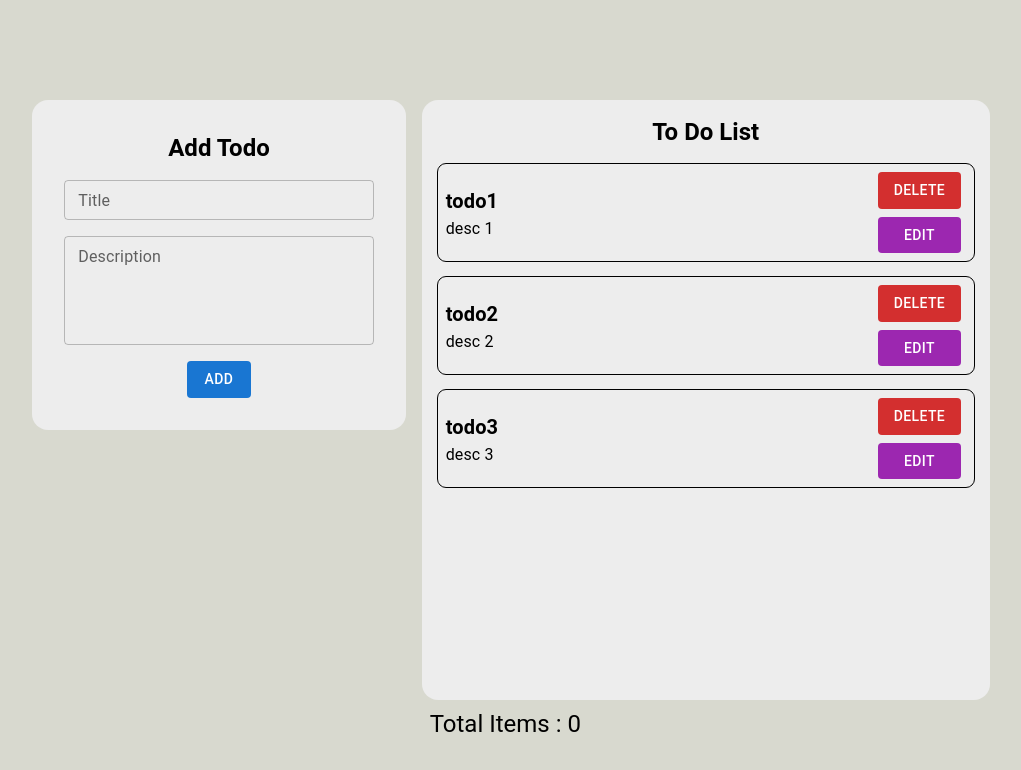
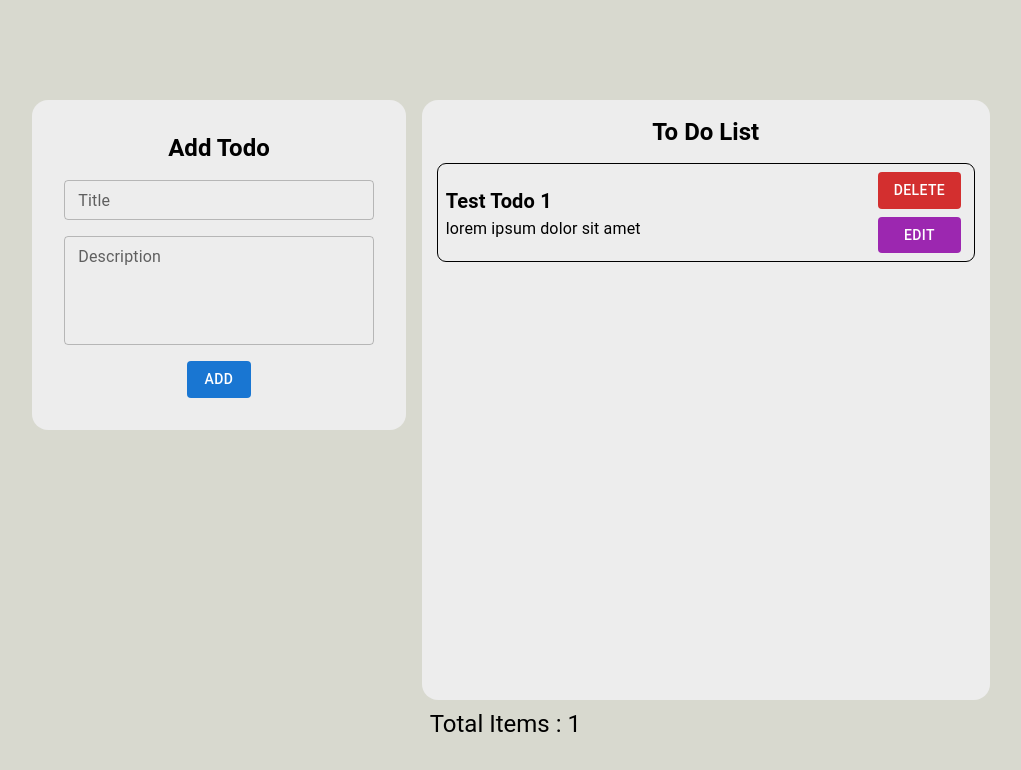
Before and after one commit to aldimenur/simple-todo-app, a React (Create React App) app: page / in a window 1280 px wide. Shown: the top 770 px of the page, without its empty margins (129-1150 px from the left). Built offline with nearby package versions, Linux system fonts and the light colour scheme.

Commit message:
add delete and total items function

```diff
--- a/src/components/AddTodo.js
+++ b/src/components/AddTodo.js
@@ -10,19 +10,27 @@ import { addTodo } from "../redux/todoSlice";
 import FormGroup from "@mui/material/FormGroup";
 
 const AddTodo = () => {
-  const [title, setTitle] = useState();
-  const [desc, setDesc] = useState();
+  const [title, setTitle] = useState("");
+  const [desc, setDesc] = useState("");
+  const [id, setId] = useState();
 
   const dispatch = useDispatch();
 
   const onSubmit = (event) => {
     event.preventDefault();
+
+    if (title !== "" && desc !== "") {
       dispatch(
         addTodo({
           title: title,
           desc: desc,
         })
       );
+      setTitle("");
+      setDesc("");
+    } else {
+      alert("Title and Description must be filled");
+    }
   };
 
   return (
--- /dev/null
+++ b/src/components/TodoItem.js
@@ -0,0 +1,60 @@
+import Button from "@mui/material/Button";
+import Typography from "@mui/material/Typography";
+import Box from "@mui/system/Box";
+import React from "react";
+import { useDispatch } from "react-redux";
+import { deleteTodo, editTodo } from "../redux/todoSlice";
+
+const TodoItem = ({ todo }) => {
+  const dispatch = useDispatch();
+
+  const handleDelete = () => {
+    dispatch(deleteTodo({ id: todo.id }));
+  };
+
+  const handleEdit = () => {
+    dispatch(editTodo());
+  };
+
+  return (
+    <Box
+      sx={{
+        display: "flex",
+        alignItems: "center",
+        gap: 2,
+        padding: 1,
+        borderRadius: 2,
+        outline: "1px solid",
+        my: 2,
+      }}
+      key={todo.id}
+    >
+      <Box sx={{ width: "80%" }}>
+        <Typography variant="h6" fontWeight={600}>
+          {todo.title}
+        </Typography>
+        <Typography>{todo.desc}</Typography>
+      </Box>
+      <Box sx={{ display: "flex", flexDirection: "column", gap: 1 }}>
+        <Button
+          variant="contained"
+          color="error"
+          disableElevation
+          onClick={handleDelete}
+        >
+          Delete
+        </Button>
+        <Button
+          variant="contained"
+          color="secondary"
+          disableElevation
+          onClick={handleEdit}
+        >
+          Edit
+        </Button>
+      </Box>
+    </Box>
+  );
+};
+
+export default TodoItem;
--- a/src/components/TodoLists.js
+++ b/src/components/TodoLists.js
@@ -9,6 +9,7 @@ import TotalItems from "./TotalItems";
 import { useSelector } from "react-redux";
 import { useDispatch } from "react-redux";
 import { deleteTodo } from "../redux/todoSlice";
+import TodoItem from "./TodoItem";
 
 // const TODOS = [
 //   {
@@ -27,10 +28,6 @@ import { deleteTodo } from "../redux/todoSlice";
 const TodoLists = () => {
   const dispatch = useDispatch();
   const TODOS = useSelector((state) => state.todos);
-
-  const handleDelete = () => {
-    dispatch(deleteTodo());
-  };
 
   return (
     <>
@@ -64,47 +61,8 @@ const TodoLists = () => {
             </Typography>
           </Box>
           <Box sx={{ paddingX: 2 }}>
-            {TODOS.map((e, index) => {
-              return (
-                <Box
-                  sx={{
-                    display: "flex",
-                    alignItems: "center",
-                    gap: 2,
-                    padding: 1,
-                    borderRadius: 2,
-                    outline: "1px solid",
-                    my: 2,
-                  }}
-                  key={index}
-                >
-                  <Box sx={{ width: "80%" }}>
-                    <Typography variant="h6" fontWeight={600}>
-                      {e.title}
-                    </Typography>
-                    <Typography>{e.desc}</Typography>
-                  </Box>
-                  <Box
-                    sx={{ display: "flex", flexDirection: "column", gap: 1 }}
-                  >
-                    <Button
-                      variant="contained"
-                      color="error"
-                      disableElevation
-                      onClick={handleDelete}
-                    >
-                      Delete
-                    </Button>
-                    <Button
-                      variant="contained"
-                      color="secondary"
-                      disableElevation
-                    >
-                      Edit
-                    </Button>
-                  </Box>
-                </Box>
-              );
+            {TODOS.map((todo) => {
+              return <TodoItem key={todo.id} todo={todo} />;
             })}
           </Box>
         </Box>
--- a/src/components/TotalItems.js
+++ b/src/components/TotalItems.js
@@ -1,10 +1,17 @@
+/* eslint-disable react-hooks/exhaustive-deps */
 /* eslint-disable no-unused-vars */
 import Typography from "@mui/material/Typography";
 import Box from "@mui/material/Box";
-import React, { useState } from "react";
+import React, { useEffect, useState } from "react";
+import { useDispatch, useSelector } from "react-redux";
 
 const TotalItems = () => {
-  const [totalItems, setTotalItems] = useState(0);
+  const [totalItems, setTotalItems] = useState();
+  const TODOS = useSelector((state) => state.todos);
+
+  useEffect(() => {
+    setTotalItems((totalItems) => TODOS.length);
+  }, [TODOS.length]);
 
   return (
     <Box sx={{ p: 1 }}>
--- a/src/redux/todoSlice.js
+++ b/src/redux/todoSlice.js
@@ -3,9 +3,12 @@ import { createSlice } from "@reduxjs/toolkit";
 const todoSlice = createSlice({
   name: "todos",
   initialState: [
-    { id: 1, title: "todo1", desc: "desc 1", completed: false },
-    { id: 2, title: "todo2", desc: "desc 2", completed: false },
-    { id: 3, title: "todo3", desc: "desc 3", completed: true },
+    {
+      id: 1,
+      title: "Test Todo 1",
+      desc: "lorem ipsum dolor sit amet",
+      completed: false,
+    },
   ],
   reducers: {
     addTodo: (state, action) => {
@@ -20,9 +23,18 @@ const todoSlice = createSlice({
     deleteTodo: (state, action) => {
       return state.filter((todo) => todo.id !== action.payload.id);
     },
+    editTodo: (state, action) => {
+      const newTodo = {
+        id: Date.now(),
+        title: action.payload.title,
+        desc: action.payload.desc,
+        completed: false,
+      };
+      state.push(newTodo);
+    },
   },
 });
 
-export const { addTodo, deleteTodo } = todoSlice.actions;
+export const { addTodo, deleteTodo, editTodo } = todoSlice.actions;
 
 export default todoSlice.reducer;
```
Lines whose indentation alone changed are shown as unchanged.
